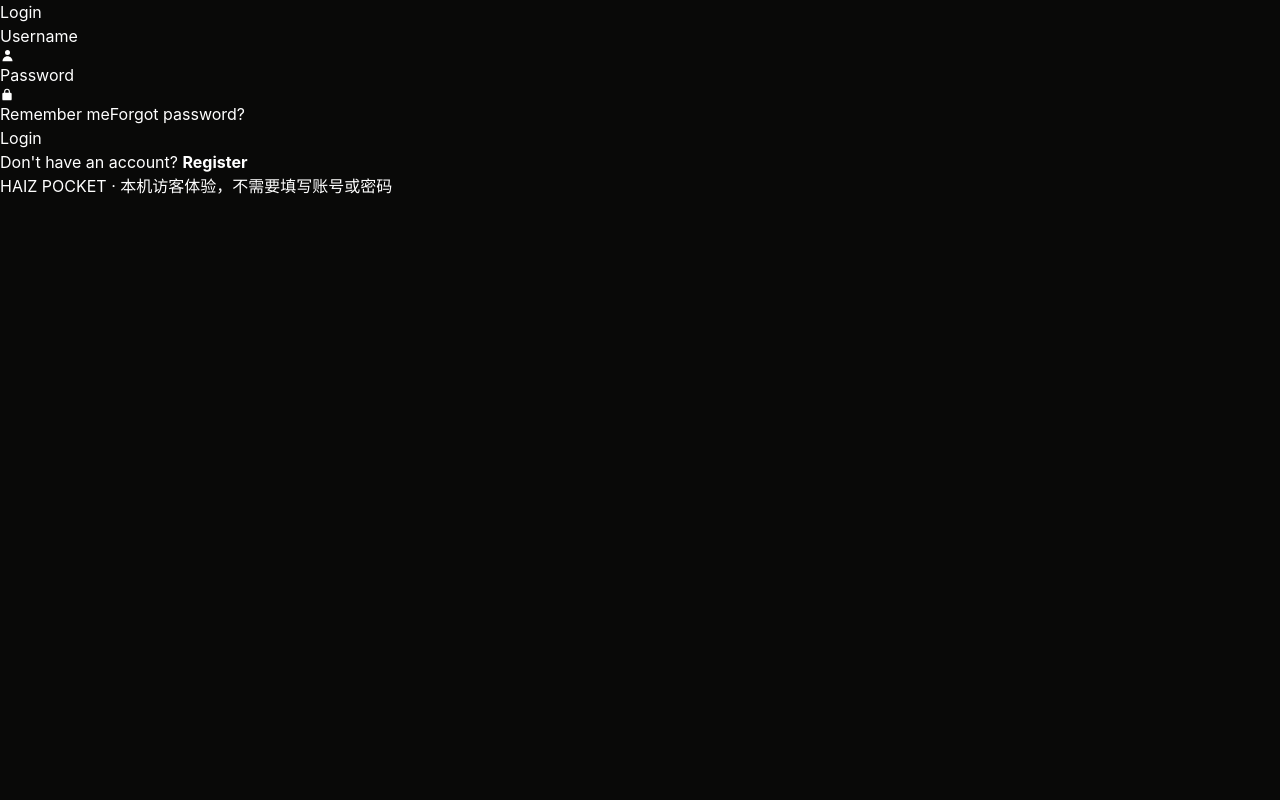
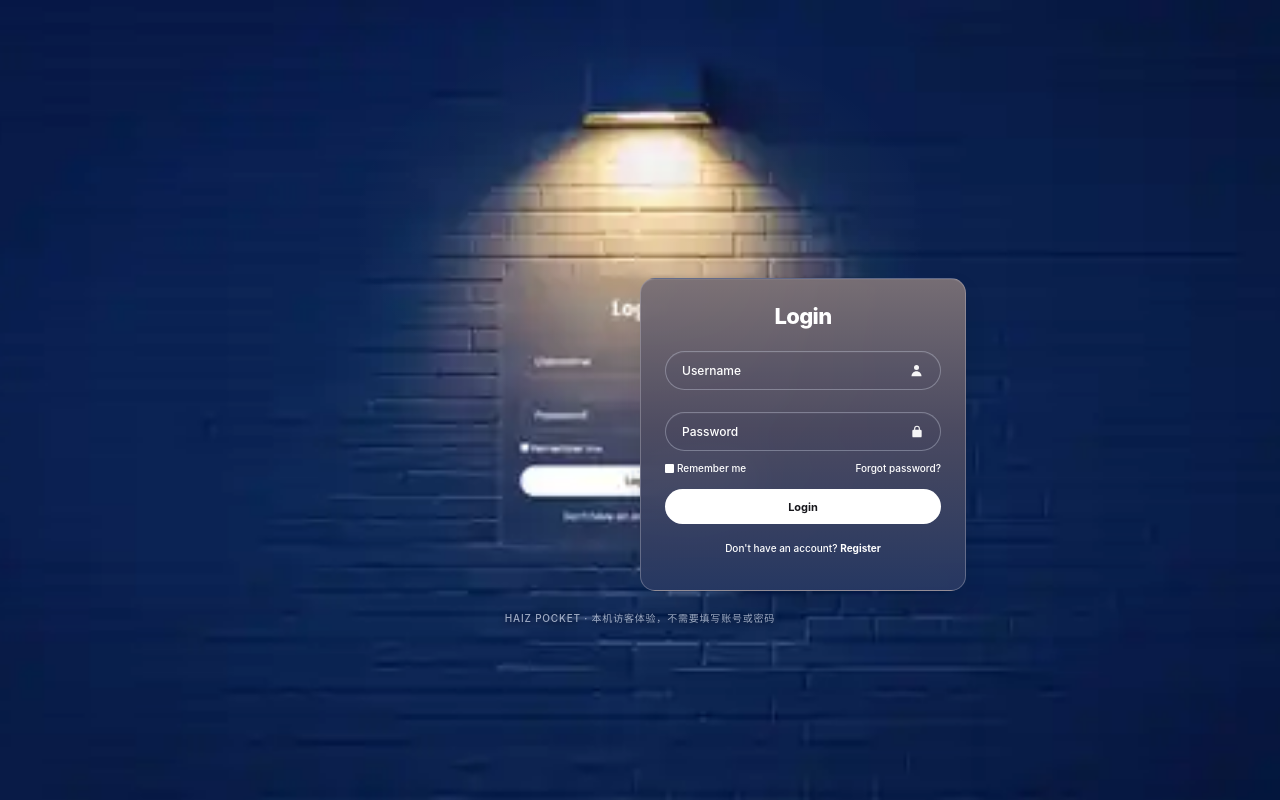
Before and after one commit to manyIwant/haiz, a React (Vite) app in the folder app/web-lamp-react/: page / in a window 1280 px wide. Built offline with nearby package versions, Linux system fonts and the light colour scheme.

Commit message:
design(pocket): match original brick wall, warm light and translucent centered card

```diff
--- a/app/web-lamp-react/src/styles.css
+++ b/app/web-lamp-react/src/styles.css
@@ -1,31 +1,74 @@
 @import "tailwindcss";
-@custom-variant dark (&:where(.dark, .dark *));
-
-:root { color-scheme: dark; font-family: -apple-system, BlinkMacSystemFont, "SF Pro Display", "PingFang SC", "Microsoft YaHei", sans-serif; }
-html, body, #root { margin: 0; min-height: 100%; width: 100%; background: #090908; }
+:root { color-scheme: dark; font-family: Inter, ui-sans-serif, -apple-system, BlinkMacSystemFont, "Segoe UI", "PingFang SC", sans-serif; }
 * { box-sizing: border-box; }
+html, body, #root { margin: 0; width: 100%; min-height: 100%; background: #04132f; }
 body { -webkit-font-smoothing: antialiased; }
-/* The upstream Lamp keeps its conic geometry and animation. Only its cyan tokens are
-   themed to warm amber at build time; the surrounding typography follows the palette. */
-.entry-shell { position: relative; isolation: isolate; min-height: 100svh; background: #090908; overflow: hidden; }
-.entry-shell > .original-lamp { position: absolute; inset: 0; pointer-events: none; background-color: #090908 !important; }
-.entry-overlay { position: relative; z-index: 80; display: flex; flex-direction: column; align-items: center; min-height: 100svh; padding: clamp(310px, 40vh, 410px) 24px 40px; pointer-events: none; }
-.identity { text-align: center; }
-.identity h1 { color: #fff8ed; font-size: clamp(43px, 5vw, 58px); font-weight: 300; letter-spacing: .24em; padding-left: .24em; margin: 0; line-height: 1.12; }
-.identity p { color: #c5b394; font-size: 10px; letter-spacing: .23em; margin: 17px 0 0; }
-.login-panel { pointer-events: auto; margin-top: 46px; width: min(100%, 440px); padding: 28px 28px 22px; border-radius: 23px; border: 1px solid rgb(241 196 119 / .24); background: linear-gradient(145deg, rgb(36 29 22 / .87), rgb(14 14 14 / .94)); box-shadow: 0 36px 95px rgb(0 0 0 / .34), inset 0 1px 0 rgb(255 233 185 / .055); backdrop-filter: blur(16px); }
-.login-panel .eyebrow { margin: 0 0 19px; color: #dfbe87; font-size: 10px; letter-spacing: .19em; }
-.login-panel h2 { margin: 0 0 11px; color: #fff9ef; font-size: 25px; font-weight: 500; }
-.login-panel .desc { color: #d4c7b4; font-size: 14px; line-height: 1.8; margin: 0; }
-.login-panel .enter { display: flex; align-items: center; justify-content: center; min-height: 53px; margin: 25px 0 0; background: #f3d18f; color: #322315; border-radius: 13px; font-size: 15px; font-weight: 600; text-decoration: none; transition: background .18s ease, transform .18s ease; }
-.login-panel .enter:hover { background: #ffe5ad; transform: translateY(-2px); }
-.login-panel .enter:focus-visible { outline: 3px solid #fff; outline-offset: 4px; }
-.login-panel .privacy { margin: 15px 0 0; text-align: center; font-size: 11px; line-height: 1.6; color: #bbaa91; }
-.footer { margin: 27px 0 0; color: #ac9270; font-size: 9px; letter-spacing: .17em; text-align: center; }
+.wall-scene { position: relative; min-height: 100svh; isolation: isolate; overflow: hidden; background: #031431; }
+.wall-photo { position: absolute; inset: 0; z-index: -3; background: url("/lamp-preview/brick-wall.webp") center center / cover no-repeat; }
+.light-bloom {
+  position: absolute; z-index: -2; pointer-events: none; inset: 0;
+  background: radial-gradient(ellipse 25% 26% at 50% 28%, rgba(255, 211, 130, .11), transparent 90%);
+  mix-blend-mode: screen;
+  animation: illuminate 2s cubic-bezier(.2,.7,.2,1) both;
+}
+.lamp-highlight {
+  position: absolute; z-index: -2; pointer-events: none;
+  width: min(180px, 13vw); height: 13px; left: 50%; top: 15.1%;
+  transform: translateX(-50%);
+  background: radial-gradient(ellipse, rgba(255,240,196,.25), transparent 70%);
+  filter: blur(12px); animation: glow-in 2s ease-out both;
+}
+.login-card {
+  width: 326px; min-height: 313px; position: absolute;
+  left: 50%; top: 34.8svh; transform: translateX(-50%);
+  padding: 22px 24px 23px; border: 1px solid rgba(205,202,213,.34); border-radius: 15px;
+  background: linear-gradient(180deg, rgba(122,112,117,.965) 0%, rgba(78,76,97,.965) 48%, rgba(39,56,98,.975) 100%);
+  box-shadow: 0 10px 22px rgba(0,0,0,.09), inset 0 1px 0 rgba(255,255,255,.055);
+  backdrop-filter: blur(18px); -webkit-backdrop-filter: blur(18px);
+  color: #fff;
+}
+.login-card h1 {
+  text-align: center; font-size: 22px; line-height: 30px; font-weight: 760;
+  letter-spacing: -.7px; margin: 0 0 20px; color: #fff;
+}
+.account-outlines { display: flex; flex-direction: column; gap: 22px; }
+.input-outline {
+  height: 39px; width: 100%; display: flex; align-items: center; justify-content: space-between;
+  border: 1.3px solid rgba(227,232,247,.33); border-radius: 999px;
+  box-shadow: inset 0 1px 1px rgba(255,255,255,.05);
+  color: #fff; font-size: 12px; font-weight: 500; padding: 0 16px;
+  background: rgba(38,43,78,.08);
+}
+.input-outline svg { opacity: .95; }
+.login-options { display: flex; align-items: center; justify-content: space-between; gap: 8px; margin: 10px 0 13px; font-size: 10px; font-weight: 550; }
+.login-options > span { white-space: nowrap; display: flex; align-items: center; gap: 3px; }
+.checkbox-square { width: 9px; height: 9px; border-radius: 1px; background: white; display: inline-block; }
+.primary-enter {
+  display: flex; justify-content: center; align-items: center; height: 35px; border-radius: 999px;
+  background: #fff; color: #17171c; font-size: 11px; font-weight: 750; text-decoration: none;
+  transition: transform .2s, background .2s, box-shadow .2s;
+}
+.primary-enter:hover { background: #fff3d8; transform: translateY(-1px); box-shadow: 0 5px 22px rgba(255,226,160,.25); }
+.primary-enter:focus-visible { outline: 3px solid #ffe5a5; outline-offset: 3px; }
+.register { text-align: center; font-size: 10px; font-weight: 450; margin: 17px 0 0; }
+.register strong { font-weight: 750; }
+.access-note {
+  position: absolute; left: 50%; top: calc(34.8svh + 333px);
+  transform: translateX(-50%); width: max-content; max-width: calc(100% - 24px);
+  text-align: center; font-size: 10px; font-weight: 550; color: rgba(225,234,250,.68);
+  letter-spacing: .8px; text-shadow: 0 1px 6px #00122c;
+}
+@keyframes illuminate { from { opacity: 0; } to { opacity: 1; } }
+@keyframes glow-in { from { opacity: 0; filter: blur(28px); } to { opacity: 1; filter: blur(12px); } }
 @media (max-width: 600px) {
-  .entry-overlay { padding: clamp(256px, 35vh, 340px) 20px 36px; }
-  .identity h1 { font-size: 45px; }
-  .login-panel { margin-top: 36px; padding: 24px 23px 21px; }
+  .login-card { width: min(326px,calc(100vw - 36px)); top: 35svh; }
+  .access-note { top: calc(35svh + 335px); font-size: 9px; line-height: 1.6; }
+  .wall-photo { background-position: center center; }
 }
-@media (max-height: 710px) { .entry-overlay { padding-top: 250px; } .login-panel { margin-top: 25px; } }
-@media (prefers-reduced-motion: reduce) { *, *::before, *::after { scroll-behavior: auto !important; animation-duration: .01ms !important; transition-duration: .01ms !important; } }
+@media (max-height: 660px) {
+  .login-card { top: max(168px, 30svh); }
+  .access-note { top: calc(max(168px, 30svh) + 335px); }
+}
+@media (prefers-reduced-motion: reduce) {
+  *, *::before, *::after { animation-duration: .01ms !important; transition-duration: .01ms !important; }
+}
```
